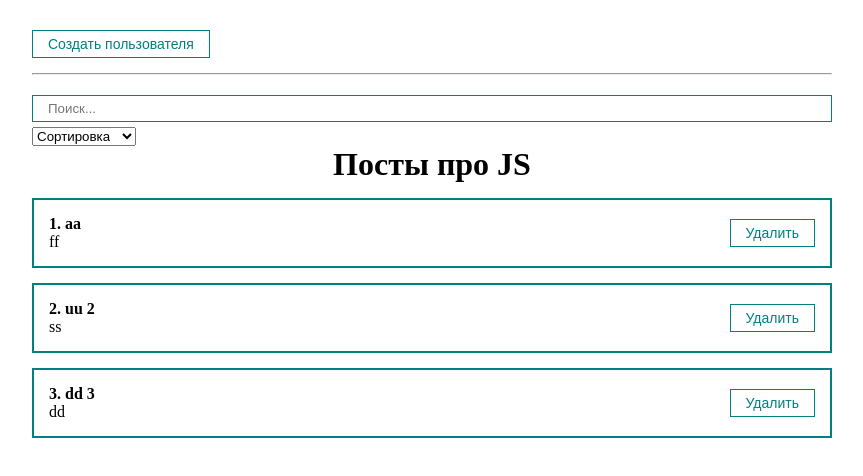
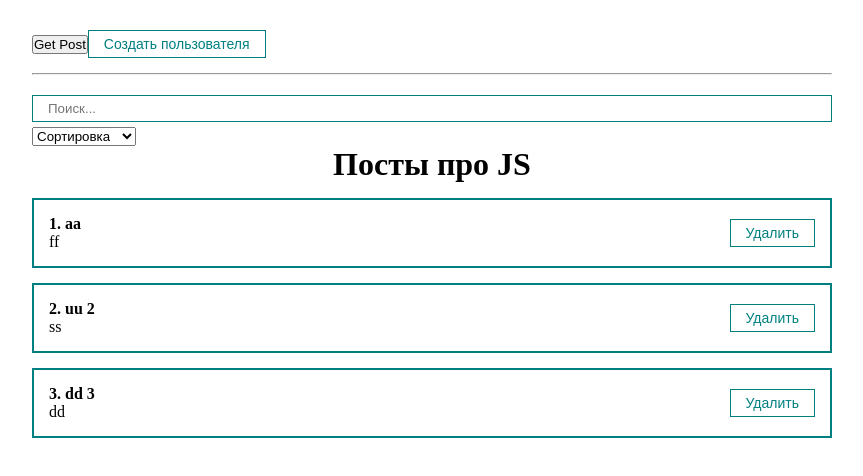
Before and after one commit to NikitaDanilchenko/practis_react, a React (Create React App) app: page / in a window 1280 px wide. Shown: the top 476 px of the page, without its empty margins (208-1071 px from the left). Built offline with nearby package versions, Linux system fonts and the light colour scheme.

Commit message:
commit Nika

```diff
--- a/package.json
+++ b/package.json
@@ -6,6 +6,7 @@
     "@testing-library/jest-dom": "^5.17.0",
     "@testing-library/react": "^13.4.0",
     "@testing-library/user-event": "^13.5.0",
+    "axios": "^1.6.0",
     "react": "^18.2.0",
     "react-dom": "^18.2.0",
     "react-scripts": "5.0.1",
--- a/src/App.js
+++ b/src/App.js
@@ -12,6 +12,7 @@ import PostFilter from "./components/PostFilter";
 import MyModal from "./components/UI/MyModal/MyModal";
 import MyButton from "./components/UI/button/MyButton";
 import { usePosts } from "./hooks/usePosts";
+import axios from "axios";
 
 function App() {
   // const [likes, setLikes] = useState(5);
@@ -32,6 +33,12 @@ function App() {
     setPosts([...posts, newPost]);
     setModal(false);
   };
+
+ async function fetchPosts() {
+  const response = await axios.get('https://jsonplaceholder.typicode.com/posts')
+  setPosts(response.data)
+};
+
   // Получаем post из дочернего компонента
   const removePost = (post) => {
     setPosts(posts.filter((p) => p.id !== post.id));
@@ -39,6 +46,7 @@ function App() {
 
   return (
     <div className="App">
+    <button onClick={fetchPosts}>Get Post</button>
       <MyButton style={{ marginTop: 30 }} onClick={() => setModal(true)}>
         Создать пользователя
       </MyButton>
```
Also changed, not shown: 1 other file (tests, documents, lock files or other folders).
